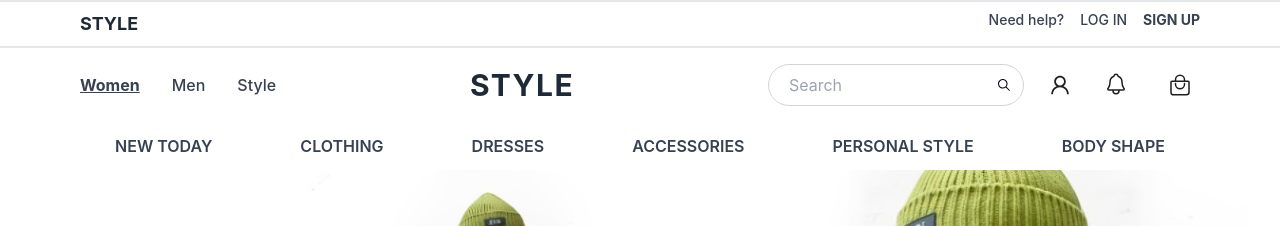
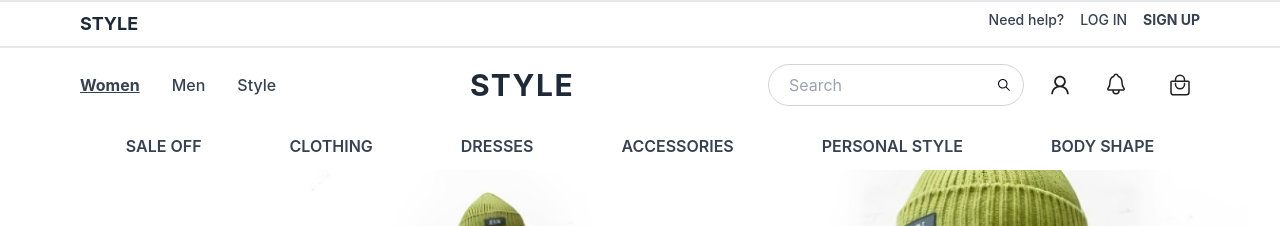
Before and after one commit to qdatn/StylistProject_Frontend, a React (Vite) app: page / in a window 1280 px wide. Shown: the top 226 px of the page. Built offline with nearby package versions, Linux system fonts and the light colour scheme; no server answers.

Commit message:
fix tab in header

```diff
--- a/src/layouts/main-layout/header.tsx
+++ b/src/layouts/main-layout/header.tsx
@@ -339,7 +339,7 @@ export default function CustomerHeader() {
                 to="#"
                 className="text-gray-700 hover:underline hover:text-gray-900 font-semibold transition"
               >
-                NEW TODAY
+                SALE OFF
               </Link>
             </li>
             <li>
```
